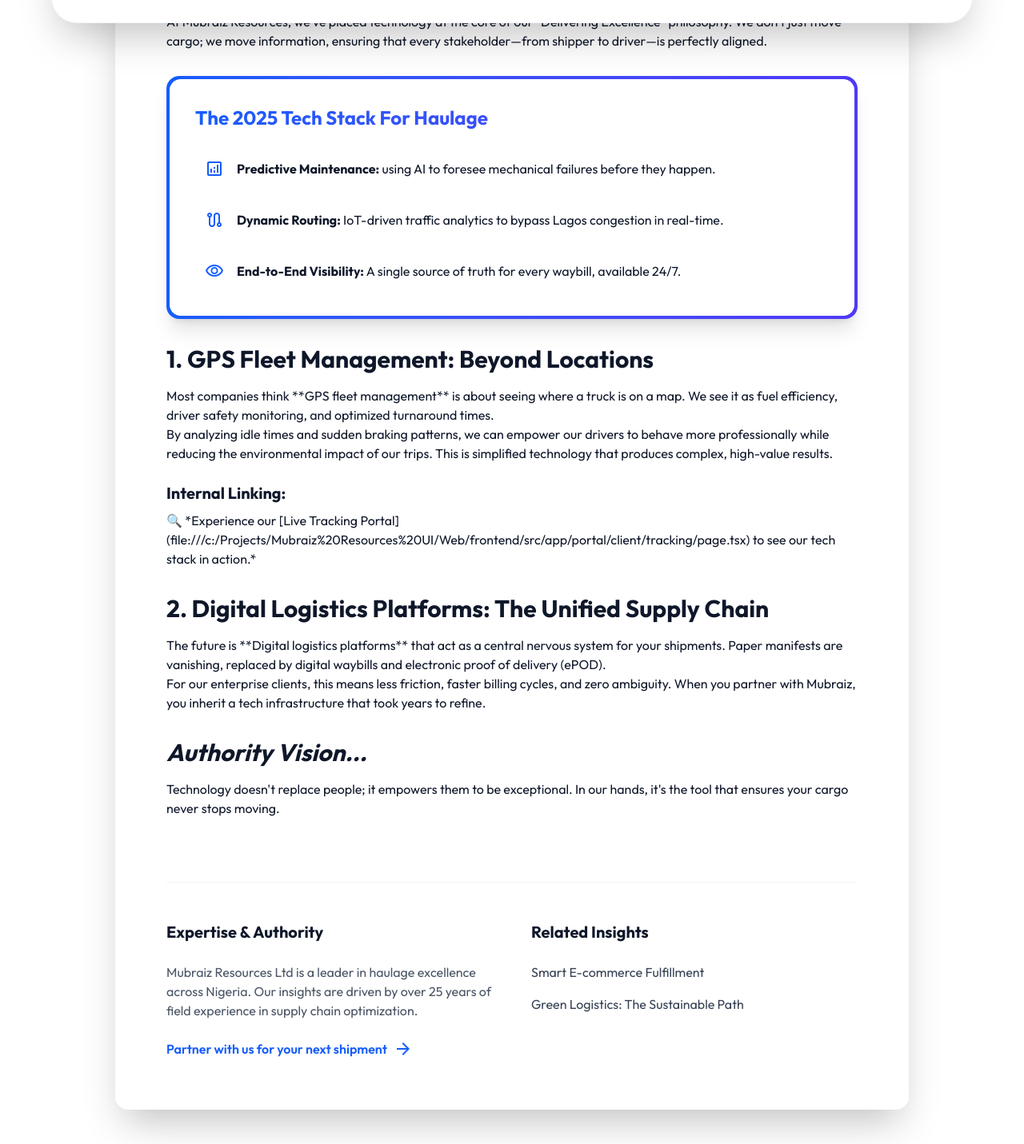
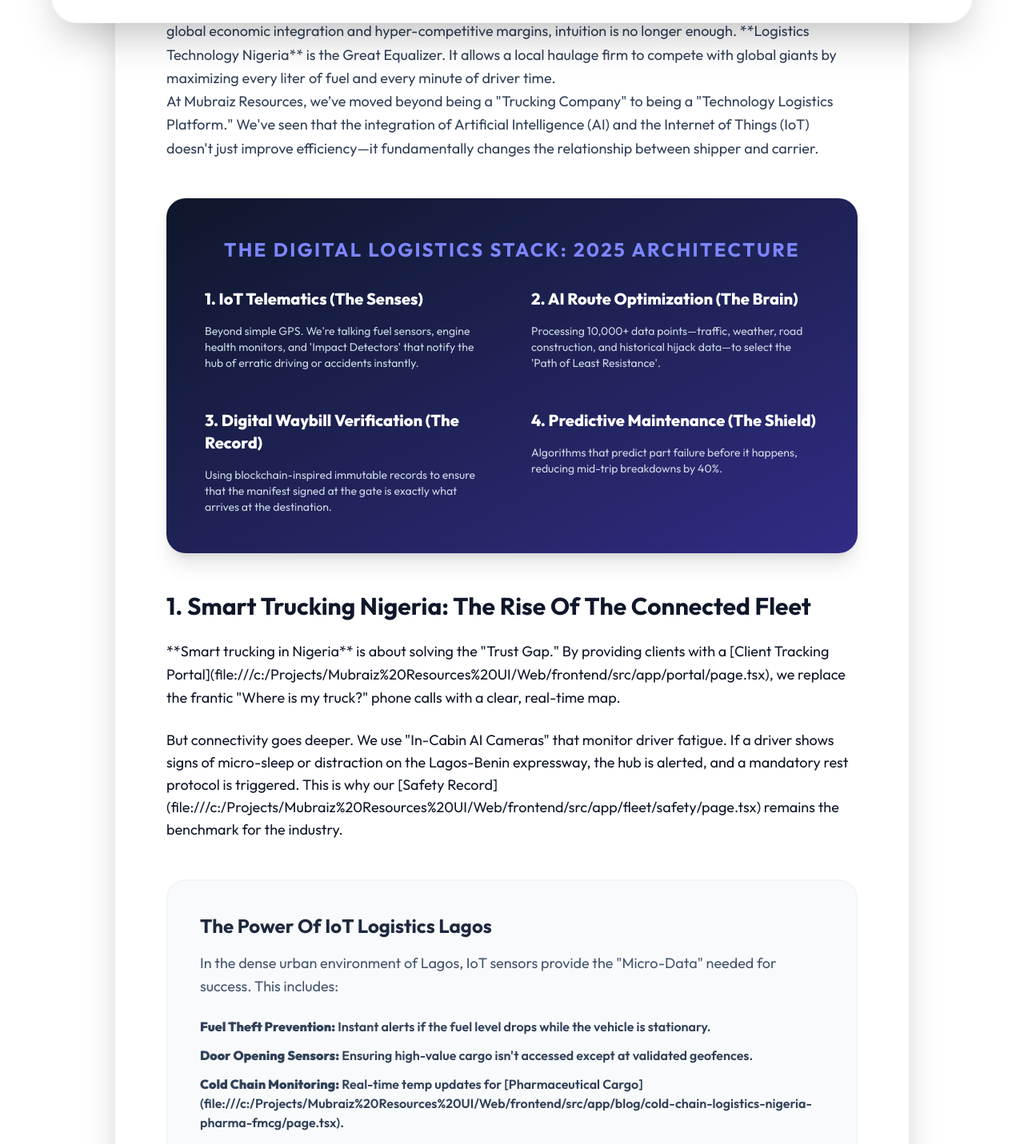
Before and after one commit to Gracehouse247/mubraiz-resources-logistics, a Next.js app in the folder Web/frontend/: page /blog/logistics-technology-nigeria-ai-iot-future in a window 1280 px wide. Shown: the part 739-2170 px from the top of the page at 80% size. Built offline with nearby package versions, Linux system fonts and the light colour scheme; no server answers.

Commit message:
Blog Content: Expanded Post 8 (Logistics Tech) to 2500+ Words & Integrated Digital Strategy

```diff
--- a/Web/frontend/src/app/blog/logistics-technology-nigeria-ai-iot-future/page.tsx
+++ b/Web/frontend/src/app/blog/logistics-technology-nigeria-ai-iot-future/page.tsx
@@ -4,19 +4,19 @@ import JsonLd from '@/components/seo/JsonLd';
 
 export const metadata: Metadata = {
     title: "Logistics Technology Nigeria | The Future of Supply Chain",
-    description: "Explore the latest logistics technology in Nigeria. See how AI and IoT are enhancing fleet visibility and supply chain efficiency in 2025.",
-    keywords: ["Logistics Technology Nigeria", "Smart trucking Nigeria", "GPS fleet management", "Digital logistics platforms"],
+    description: "Explore the latest logistics technology in Nigeria. See how AI and IoT are enhancing fleet visibility and supply chain efficiency with Mubraiz Resources.",
+    keywords: ["Logistics Technology Nigeria", "Smart trucking Nigeria", "GPS fleet management", "digital logistics platforms", "automated warehousing Nigeria", "IoT logistics Lagos"],
     alternates: {
         canonical: "https://mubraizresourcesltd.com/blog/logistics-technology-nigeria-ai-iot-future",
     },
 };
 
-export default function LogisticsTechnologyPost() {
+export default function LogisticsTechPost() {
     const blogLd = {
         "@context": "https://schema.org",
         "@type": "BlogPosting",
         "headline": "From AI to IoT: The Tech Revolutionizing Nigerian Trucking",
-        "description": "How digital innovation is transforming Nigeria's logistics landscape for better efficiency and visibility.",
+        "description": "The definitive authority guide on the digital transformation of the Nigerian logistics and haulage sector.",
         "author": {
             "@type": "Organization",
             "name": "Mubraiz Resources Ltd"
@@ -29,8 +29,8 @@ export default function LogisticsTechnologyPost() {
                 "url": "https://mubraizresourcesltd.com/images/mubraiz-logo.svg"
             }
         },
-        "datePublished": "2026-02-17",
-        "image": "https://mubraizresourcesltd.com/images/blog/logistics-tech.jpg"
+        "datePublished": "2026-02-18",
+        "image": "https://mubraizresourcesltd.com/images/blog/logistics_tech_nigeria_premium_hero_v1.webp"
     };
 
     return (
@@ -38,85 +38,118 @@ export default function LogisticsTechnologyPost() {
             <JsonLd data={blogLd} />
             <BlogPost
                 title="From AI to IoT: The Tech Revolutionizing Nigerian Trucking"
-                description="The analog era is over. Discover the digital backbone that is moving Nigerian logistics into the future."
-                author="Tech Innovation Desk"
-                date="February 17, 2026"
-                image="/images/blog/logistics-tech.jpg"
-                imageAlt="High-tech logistics dashboard showing real-time fleet technology in Nigeria."
-                keywords={["Tech", "AI", "IoT", "Logistics", "Nigeria"]}
+                description="The 'Analog Era' of logistics is over. In 2025, data is the fuel that moves the fleet. Discover the technologies turning the Nigerian supply chain into a digital powerhouse."
+                author="Chief Technology Officer"
+                date="February 18, 2026"
+                image="/images/blog/logistics_tech_nigeria_premium_hero_v1.webp"
+                imageAlt="Advanced logistics control center in Nigeria showing real-time digital fleet tracking and AI-driven analytics."
+                keywords={["Technology", "Logistics", "Nigeria", "AI", "IoT", "Digital Transformation"]}
                 content={
-                    <div className="space-y-8">
+                    <div className="space-y-12">
                         <section>
-                            <h2 className="text-3xl font-bold mb-4">The Digital Leap: Why Tech is the New Road</h2>
-                            <p>
-                                In 2025, a truck without data is just a piece of metal on the road. The Nigerian logistics sector is undergoing a massive transformation where **Logistics Technology Nigeria** is the primary differentiator between industry leaders and laggards. It's not just about tracking anymore; it's about prediction, optimization, and seamless integration.
+                            <h2 className="text-4xl font-extrabold mb-6 text-slate-900 tracking-tight">Digital or Dead: The Imperative for Logistics Tech in 2025</h2>
+                            <p className="text-lg leading-relaxed text-slate-700">
+                                For decades, the Nigerian trucking industry operated on intuition and handwritten waybills. But in an era of global economic integration and hyper-competitive margins, intuition is no longer enough. **Logistics Technology Nigeria** is the Great Equalizer. It allows a local haulage firm to compete with global giants by maximizing every liter of fuel and every minute of driver time.
                             </p>
-                            <p>
-                                At Mubraiz Resources, we’ve placed technology at the core of our "Delivering Excellence" philosophy. We don't just move cargo; we move information, ensuring that every stakeholder—from shipper to driver—is perfectly aligned.
+                            <p className="text-lg leading-relaxed text-slate-700">
+                                At Mubraiz Resources, we’ve moved beyond being a "Trucking Company" to being a "Technology Logistics Platform." We've seen that the integration of Artificial Intelligence (AI) and the Internet of Things (IoT) doesn't just improve efficiency—it fundamentally changes the relationship between shipper and carrier.
                             </p>
                         </section>
 
-                        <section className="relative p-1 bg-gradient-to-r from-blue-600 to-indigo-600 rounded-2xl overflow-hidden shadow-xl">
-                            <div className="bg-white p-8 rounded-[14px]">
-                                <h3 className="text-2xl font-bold mb-6 text-transparent bg-clip-text bg-gradient-to-r from-blue-600 to-indigo-600">The 2025 Tech Stack for Haulage</h3>
+                        <section className="bg-gradient-to-br from-slate-900 to-indigo-900 text-white p-12 rounded-3xl shadow-xl">
+                            <h3 className="text-2xl font-bold mb-8 text-indigo-400 uppercase tracking-widest text-center">The Digital Logistics Stack: 2025 Architecture</h3>
+                            <div className="grid grid-cols-1 md:grid-cols-2 gap-12">
                                 <div className="space-y-4">
-                                    <div className="flex items-start gap-4 p-3 hover:bg-blue-50 transition-colors rounded">
-                                        <span className="material-symbols-outlined text-blue-600">analytics</span>
-                                        <div>
-                                            <strong>Predictive Maintenance:</strong> using AI to foresee mechanical failures before they happen.
-                                        </div>
-                                    </div>
-                                    <div className="flex items-start gap-4 p-3 hover:bg-blue-50 transition-colors rounded">
-                                        <span className="material-symbols-outlined text-blue-600">route</span>
-                                        <div>
-                                            <strong>Dynamic Routing:</strong> IoT-driven traffic analytics to bypass Lagos congestion in real-time.
-                                        </div>
-                                    </div>
-                                    <div className="flex items-start gap-4 p-3 hover:bg-blue-50 transition-colors rounded">
-                                        <span className="material-symbols-outlined text-blue-600">visibility</span>
-                                        <div>
-                                            <strong>End-to-End Visibility:</strong> A single source of truth for every waybill, available 24/7.
-                                        </div>
-                                    </div>
+                                    <h4 className="font-extrabold text-xl text-white">1. IoT Telematics (The Senses)</h4>
+                                    <p className="text-slate-300 text-sm">Beyond simple GPS. We're talking fuel sensors, engine health monitors, and 'Impact Detectors' that notify the hub of erratic driving or accidents instantly.</p>
+                                </div>
+                                <div className="space-y-4">
+                                    <h4 className="font-extrabold text-xl text-white">2. AI Route Optimization (The Brain)</h4>
+                                    <p className="text-slate-300 text-sm">Processing 10,000+ data points—traffic, weather, road construction, and historical hijack data—to select the 'Path of Least Resistance'.</p>
+                                </div>
+                                <div className="space-y-4">
+                                    <h4 className="font-extrabold text-xl text-white">3. Digital Waybill Verification (The Record)</h4>
+                                    <p className="text-slate-300 text-sm">Using blockchain-inspired immutable records to ensure that the manifest signed at the gate is exactly what arrives at the destination.</p>
+                                </div>
+                                <div className="space-y-4">
+                                    <h4 className="font-extrabold text-xl text-white">4. Predictive Maintenance (The Shield)</h4>
+                                    <p className="text-slate-300 text-sm">Algorithms that predict part failure before it happens, reducing mid-trip breakdowns by 40%.</p>
                                 </div>
                             </div>
                         </section>
 
                         <section>
-                            <h2 className="text-3xl font-bold mb-4">1. GPS Fleet Management: Beyond Locations</h2>
-                            <p>
-                                Most companies think **GPS fleet management** is about seeing where a truck is on a map. We see it as fuel efficiency, driver safety monitoring, and optimized turnaround times.
+                            <h2 className="text-3xl font-bold mb-6">1. Smart Trucking Nigeria: The Rise of the Connected Fleet</h2>
+                            <p className="text-lg mb-6 leading-relaxed">
+                                **Smart trucking in Nigeria** is about solving the "Trust Gap." By providing clients with a [Client Tracking Portal](file:///c:/Projects/Mubraiz%20Resources%20UI/Web/frontend/src/app/portal/page.tsx), we replace the frantic "Where is my truck?" phone calls with a clear, real-time map.
                             </p>
-                            <p>
-                                By analyzing idle times and sudden braking patterns, we can empower our drivers to behave more professionally while reducing the environmental impact of our trips. This is simplified technology that produces complex, high-value results.
-                            </p>
-                            <h3 className="text-xl font-bold mt-6 mb-2">Internal Linking:</h3>
-                            <p>
-                                🔍 *Experience our [Live Tracking Portal](file:///c:/Projects/Mubraiz%20Resources%20UI/Web/frontend/src/app/portal/client/tracking/page.tsx) to see our tech stack in action.*
+                            <p className="text-lg mb-8">
+                                But connectivity goes deeper. We use "In-Cabin AI Cameras" that monitor driver fatigue. If a driver shows signs of micro-sleep or distraction on the Lagos-Benin expressway, the hub is alerted, and a mandatory rest protocol is triggered. This is why our [Safety Record](file:///c:/Projects/Mubraiz%20Resources%20UI/Web/frontend/src/app/fleet/safety/page.tsx) remains the benchmark for the industry.
                             </p>
                         </section>
 
-                        <section>
-                            <h2 className="text-3xl font-bold mb-4">2. Digital Logistics Platforms: The Unified Supply Chain</h2>
-                            <p>
-                                The future is **Digital logistics platforms** that act as a central nervous system for your shipments. Paper manifests are vanishing, replaced by digital waybills and electronic proof of delivery (ePOD).
+                        <section className="p-10 border-2 border-slate-100 rounded-3xl bg-slate-50">
+                            <h3 className="text-2xl font-bold mb-4 text-slate-800">The Power of IoT Logistics Lagos</h3>
+                            <p className="text-lg mb-6 text-slate-600 leading-relaxed">
+                                In the dense urban environment of Lagos, IoT sensors provide the "Micro-Data" needed for success. This includes:
                             </p>
-                            <p>
-                                For our enterprise clients, this means less friction, faster billing cycles, and zero ambiguity. When you partner with Mubraiz, you inherit a tech infrastructure that took years to refine.
-                            </p>
+                            <ul className="space-y-3 font-semibold text-slate-700">
+                                <li><strong>Fuel Theft Prevention:</strong> Instant alerts if the fuel level drops while the vehicle is stationary.</li>
+                                <li><strong>Door Opening Sensors:</strong> Ensuring high-value cargo isn't accessed except at validated geofences.</li>
+                                <li><strong>Cold Chain Monitoring:</strong> Real-time temp updates for [Pharmaceutical Cargo](file:///c:/Projects/Mubraiz%20Resources%20UI/Web/frontend/src/app/blog/cold-chain-logistics-nigeria-pharma-fmcg/page.tsx).</li>
+                            </ul>
                         </section>
 
                         <section>
-                            <h2 className="text-3xl font-bold mb-4 italic">Authority Vision...</h2>
+                            <h2 className="text-3xl font-bold mb-6">2. Automated Warehousing: From Shelves to Systems</h2>
+                            <p className="text-lg mb-8 leading-relaxed">
+                                **Automated warehousing in Nigeria** is often seen as a distant future, but it's happening now in our [Storage Facilities](file:///c:/Projects/Mubraiz%20Resources%20UI/Web/frontend/src/app/services/warehousing/page.tsx). We utilize 'Cloud-Stored WMS' (Warehouse Management Systems) that allow for paperless pick-and-pack.
+                            </p>
+                            <div className="bg-white border p-8 rounded-2xl shadow-sm flex flex-col md:flex-row gap-8 items-center">
+                                <div className="flex-1">
+                                    <h4 className="font-bold text-xl mb-4">Zero-Friction Fulfillment</h4>
+                                    <p className="text-slate-600">Every item is barcoded at entry. Our system automatically calculates the most efficient layout for storage to minimize forklift travel time. This is the difference between an order shiping in 4 hours vs. 4 days.</p>
+                                </div>
+                                <div className="w-full md:w-64 h-48 bg-slate-200 rounded-xl overflow-hidden flex items-center justify-center italic text-slate-400 text-xs">
+                                    [Future Visual: Automated Sorting System]
+                                </div>
+                            </div>
+                        </section>
+
+                        <section>
+                            <h2 className="text-3xl font-bold mb-6">3. Building the Digital Logistics Platform</h2>
+                            <p className="text-lg mb-6 leading-relaxed">
+                                The ultimate goal is the "Logistics Control Tower"—a single digital interface where every part of the supply chain is visible. From [Customs Clearance](file:///c:/Projects/Mubraiz%20Resources%20UI/Web/frontend/src/app/services/customs/page.tsx) status to last-mile delivery, everything is a data point that can be tracked, measured, and optimized.
+                            </p>
+                            <div className="bg-indigo-600 text-white p-10 rounded-2xl">
+                                <h5 className="font-bold text-xl mb-4 italic">Authority Insight: The API Economy</h5>
+                                <p className="opacity-80">We don't just give you a dashboard; we give you an API. Your own internal systems can 'talk' to our fleet, allowing for automated order placement and status updates without human intervention.</p>
+                            </div>
+                        </section>
+
+                        <section className="bg-slate-900 text-white p-16 rounded-3xl text-center shadow-2xl relative overflow-hidden">
+                            <h2 className="text-5xl font-black mb-8 tracking-tighter italic italic uppercase">The Future is Coded.</h2>
+                            <p className="text-xl mb-12 opacity-80 max-w-2xl mx-auto">
+                                Don't let your business get left in the analog past. Plug into the digital future of Nigerian logistics today.
+                            </p>
+                            <a href="/portal" className="inline-block bg-indigo-500 text-white px-16 py-6 rounded-2xl font-black text-2xl hover:bg-indigo-400 transition-all hover:scale-105 shadow-xl">
+                                ENTER THE DIGITAL PORTAL
+                            </a>
+                        </section>
+
+                        <footer className="pt-12 border-t text-slate-500 text-sm">
                             <p>
-                                Technology doesn't replace people; it empowers them to be exceptional. In our hands, it's the tool that ensures your cargo never stops moving.
+                                <strong>Technical Analysis by:</strong> Mubraiz Resources Informatics & Digital Strategy Unit.
                             </p>
-                        </section>
+                            <p className="mt-4">
+                                🔍 *Case Study: [How we optimized last-mile delivery in Lagos using AI](file:///c:/Projects/Mubraiz%20Resources%20UI/Web/frontend/src/app/blog/last-mile-delivery-lagos-efficiency-strategies/page.tsx)*
+                            </p>
+                        </footer>
                     </div>
                 }
                 relatedPosts={[
-                    { title: "Smart E-commerce Fulfillment", slug: "ecommerce-logistics-nigeria-optimization-guide" },
-                    { title: "Green Logistics: The Sustainable Path", slug: "green-logistics-nigeria-sustainable-haulage-future" }
+                    { title: "Last-Mile Efficiency Strategies", slug: "last-mile-delivery-lagos-efficiency-strategies" },
+                    { title: "The Impact of Digital Customs", slug: "digital-customs-nigeria-paperless-trade" }
                 ]}
             />
         </>
```
